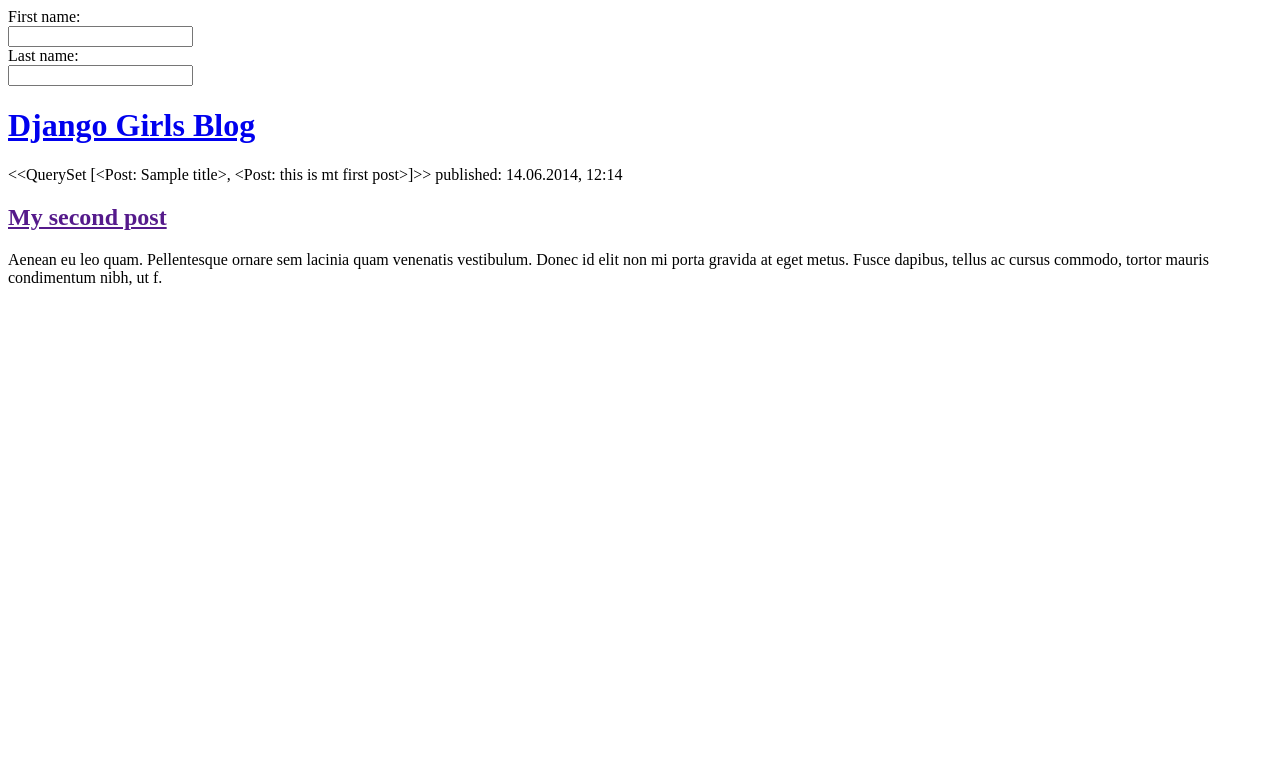
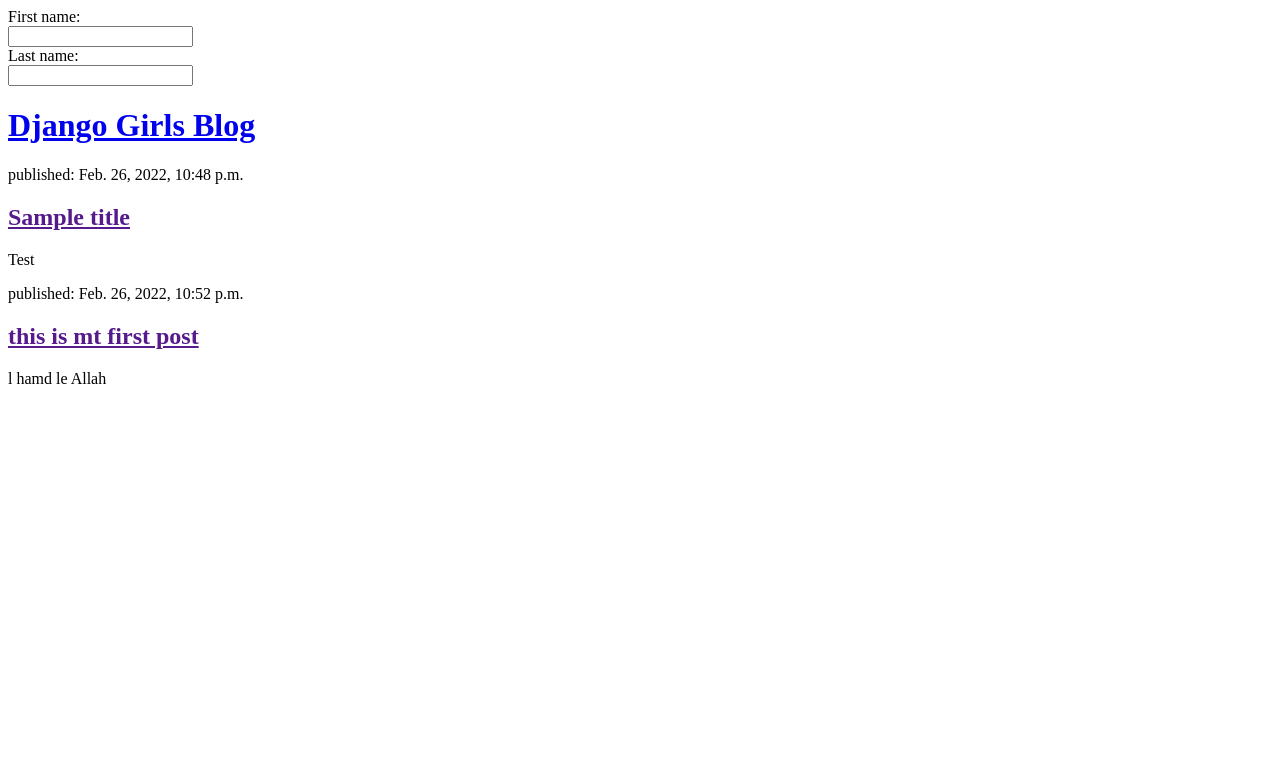
Before and after one commit to osama-ammar/first_django, a Django app: page / in a window 1280 px wide. Shown: the top 783 px of the page. Run offline with Django 3.2, Linux system fonts and the light colour scheme; data comes from the database, SQL or seed files in the repository; both versions use the stored data as it was after the commit.

Commit message:
making a complete web app

```diff
--- a/radiosh/templates/radiosh/post_list.html
+++ b/radiosh/templates/radiosh/post_list.html
@@ -12,18 +12,24 @@
     <head>
         <title>Django Girls blog</title>
     </head>
+
+
     <body>
         <header>
             <h1><a href="/">Django Girls Blog</a></h1>
         </header>
 
 
-        <{{ posts }}>
+	{% for post in posts %}
 
-            <time>published: 14.06.2014, 12:14</time>
-            <h2><a href="">My second post</a></h2>
-            <p>Aenean eu leo quam. Pellentesque ornare sem lacinia quam venenatis vestibulum. Donec id elit non mi porta gravida at eget metus. Fusce dapibus, tellus ac cursus commodo, tortor mauris condimentum nibh, ut f.</p>
-        </{{ posts }}>
+    		<article>
+        	<time>published: {{ post.published_date }}</time>
+        	<h2><a href="">{{ post.title }}</a></h2>
+        	<p>{{ post.text|linebreaksbr }}</p>
+
+    		</article>
+	{% endfor %}
+
 
     </body>
 </html>
```
Also changed, not shown: radiosh/qset.py (added, +13 -0 lines), db.sqlite3.
